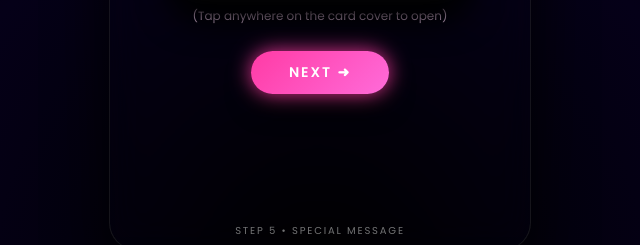
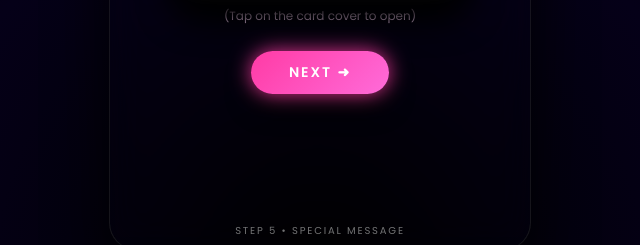
Before and after one commit to imgecomp/Papa-s-birthday-, a plain HTML site: page message.html in a window 1280 px wide. Shown: the part 526-771 px from the top of the page, 320-960 px from the left. Drawn offline with Linux system fonts and the light colour scheme.

Commit message:
Update message.html

```diff
--- a/message.html
+++ b/message.html
@@ -304,7 +304,7 @@
       </div>
     </div>
 
-    <p class="tap-hint">(Tap anywhere on the card cover to open)</p>
+    <p class="tap-hint">(Tap on the card cover to open)</p>
 
     <a href="final.html" class="btn-next">
       Next ➜
```
